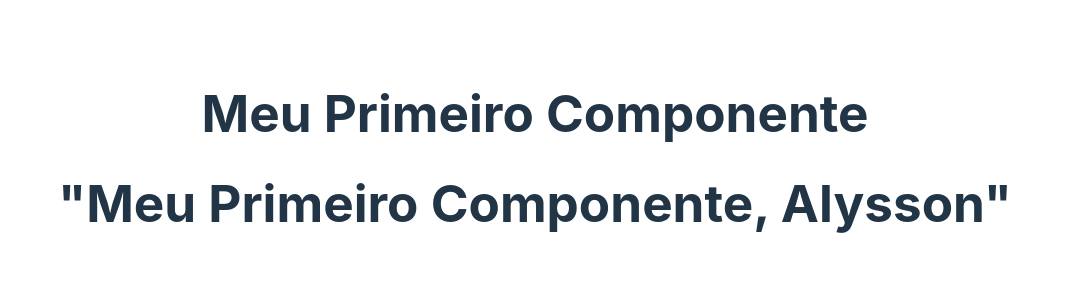
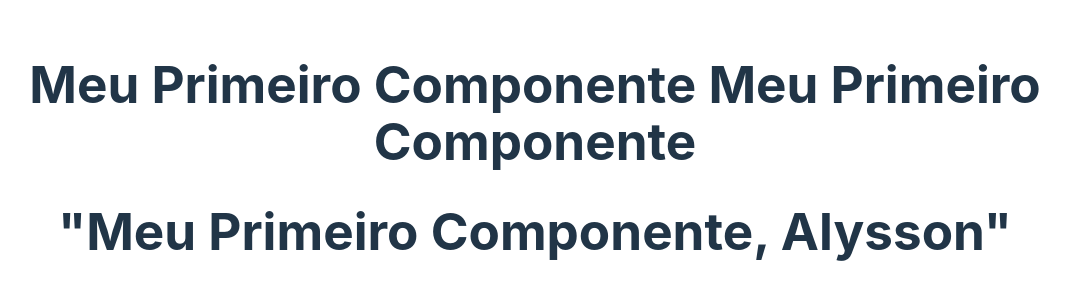
Before and after one commit to xikaojr/projetodev004, a React (Vite) app in the folder frontend/: page / in a window 1280 px wide. Shown: the part 242-542 px from the top of the page, without its empty margins (105-1175 px from the left). Built offline with nearby package versions, Linux system fonts and the light colour scheme.

Commit message:
feat: Criando um novo texto

```diff
--- a/frontend/src/components/first-component.tsx
+++ b/frontend/src/components/first-component.tsx
@@ -2,6 +2,7 @@ export function FirstComponent() {
   return (<div>
     <h1>
       Meu Primeiro Componente
+      Meu Primeiro Componente
     </h1>
   </div>)
 }
```
